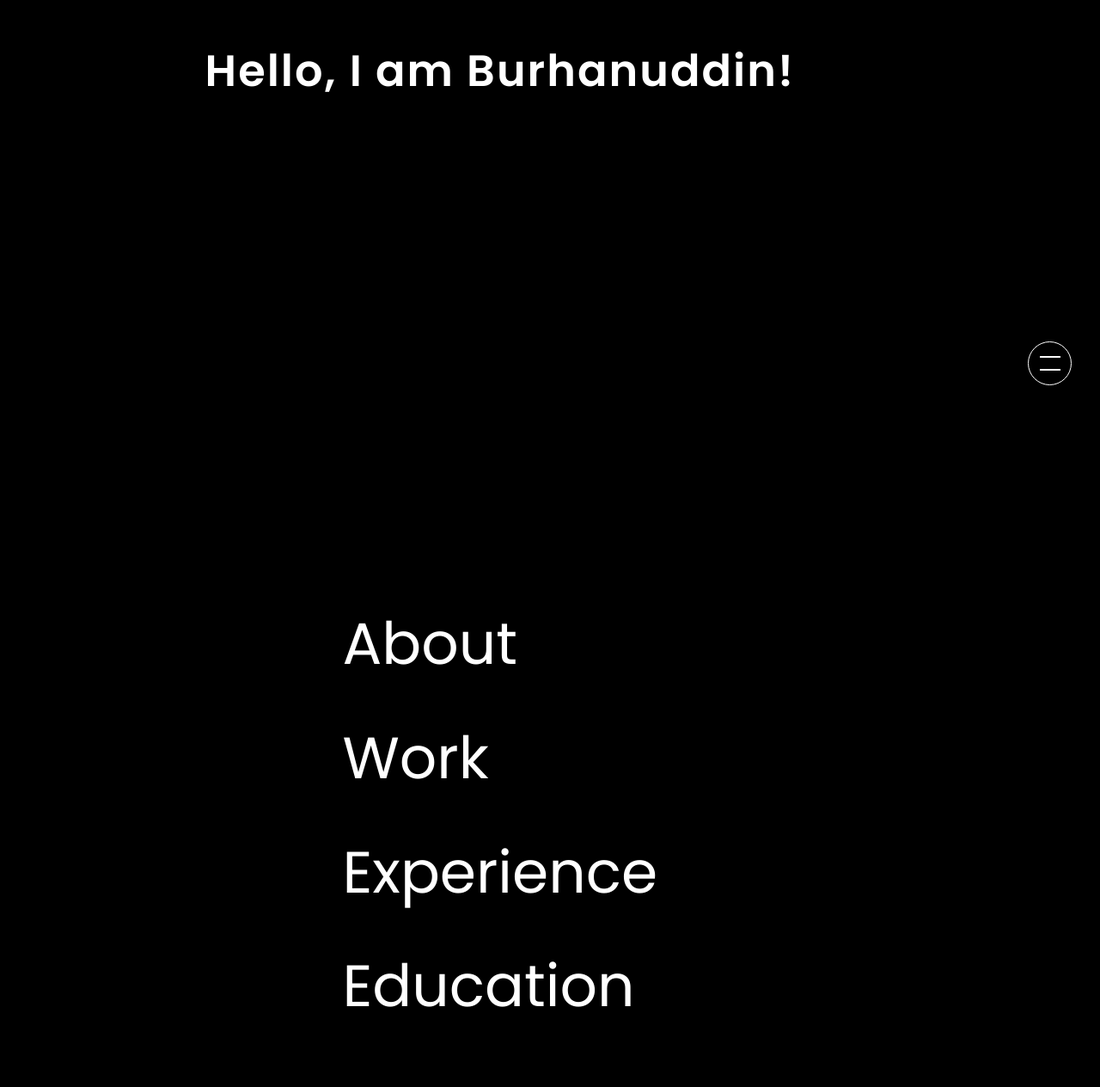
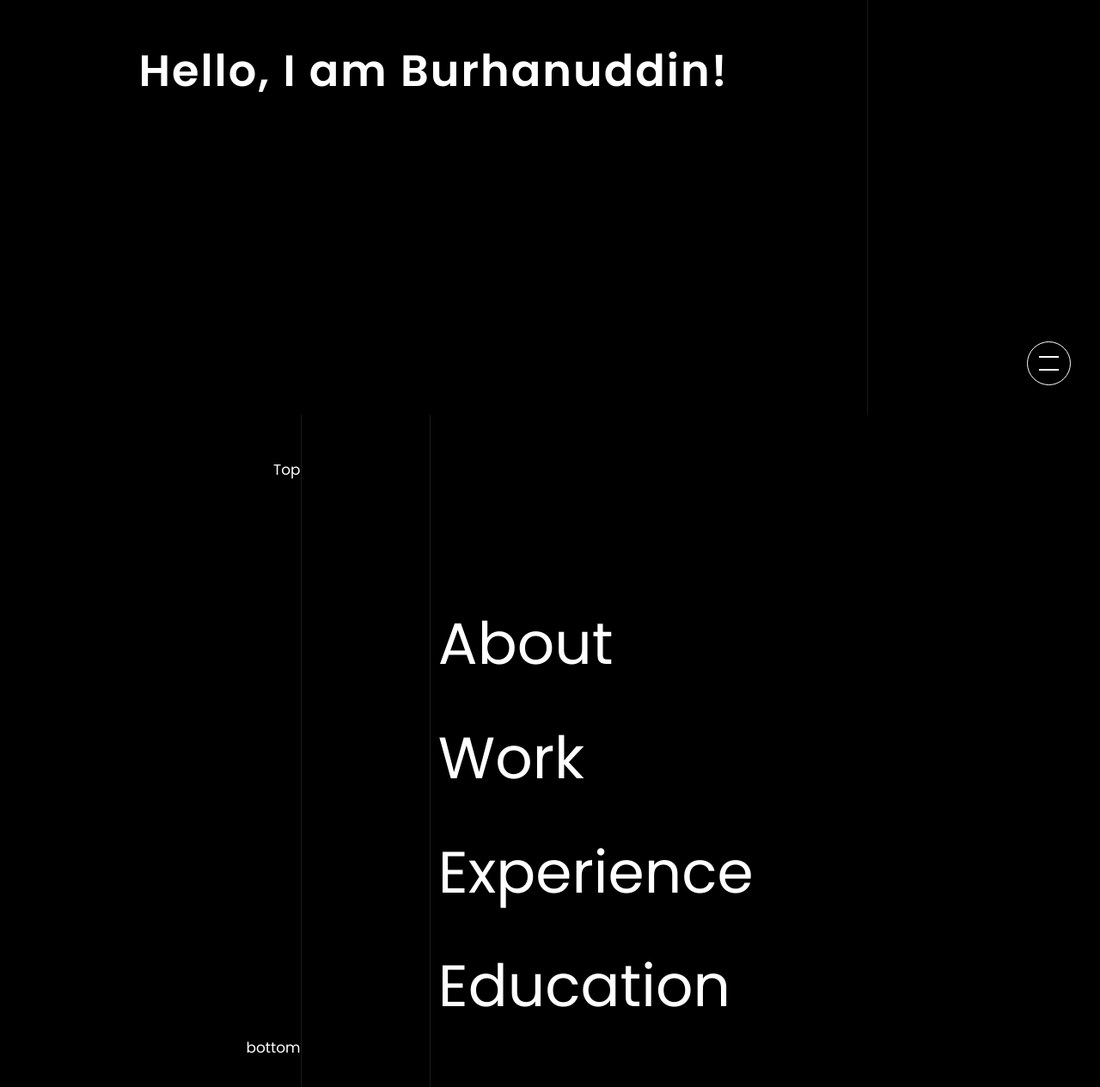
Before and after one commit to burhanuday/react-animations, a React (Create React App) app: page / in a window 1280 px wide. Shown: the part 318-1582 px from the top of the page at 86% size. Built offline with nearby package versions, Linux system fonts and the light colour scheme.

Commit message:
refactor code into components

```diff
--- /dev/null
+++ b/src/components/MenuItems/MenuItem.jsx
@@ -0,0 +1,43 @@
+import styled, { css } from "styled-components";
+
+const MenuItem = styled.a`
+  font-size: 4rem;
+  font-weight: 400;
+  position: relative;
+  display: inline-block;
+  opacity: 0.2;
+
+  transform: translateY(${(props) => props.index * 30 + 20}%);
+
+  transition: opacity 0.5s ease-in-out,
+    transform 0.6s ${(props) => props.index * 0.1 + 0.6}s ease-in-out;
+
+  ${(props) =>
+    props.menuActive &&
+    css`
+      transform: translateY(0);
+    `}
+
+  ${(props) =>
+    (props.index === props.activeItem || props.activeItem === -1) &&
+    css`
+      opacity: 1;
+    `}
+
+  &::after {
+    content: "";
+    position: absolute;
+    left: 0;
+    bottom: 0;
+    height: 3px;
+    width: 0;
+    background-color: white;
+    transition: width 0.6s ease-in-out;
+  }
+
+  &:hover::after {
+    width: 100%;
+  }
+`;
+
+export default MenuItem;
--- /dev/null
+++ b/src/components/MenuItems/MenuItems.jsx
@@ -0,0 +1,7 @@
+import styled from "styled-components";
+
+const MenuList = styled.nav`
+  flex: 1;
+`;
+
+export default MenuList;
--- a/src/containers/Menu/Menu.jsx
+++ b/src/containers/Menu/Menu.jsx
@@ -1,10 +1,12 @@
 import React, { useContext, useState } from "react";
 import styled, { css } from "styled-components";
+
 import { menuContext } from "../../contexts/menu";
+import MenuList from "../../components/MenuItems/MenuItems";
+import MenuItem from "../../components/MenuItems/MenuItem";
 
 const Container = styled.div`
   display: flex;
-  flex-direction: column;
   align-items: center;
   justify-content: center;
 
@@ -22,46 +24,25 @@ const Container = styled.div`
     `}
 `;
 
-const MenuList = styled.nav``;
+const Metadata = styled.div`
+  flex: 0.7;
+  display: flex;
+  flex-direction: column;
+  height: 100%;
 
-const MenuItem = styled.a`
-  font-size: 4rem;
-  font-weight: 400;
-  position: relative;
-  display: inline-block;
-  opacity: 0.2;
+  padding: 3em 0;
 
-  transform: translateY(${(props) => props.index * 30 + 20}%);
+  justify-content: space-between;
+  align-items: flex-end;
+`;
 
-  transition: opacity 0.5s ease-in-out,
-    transform 0.6s ${(props) => props.index * 0.1 + 0.6}s ease-in-out;
-
-  ${(props) =>
-    props.menuActive &&
-    css`
-      transform: translateY(0);
-    `}
-
-  ${(props) =>
-    (props.index === props.activeItem || props.activeItem === -1) &&
-    css`
-      opacity: 1;
-    `}
-
-  &::after {
-    content: "";
-    position: absolute;
-    left: 0;
-    bottom: 0;
-    height: 3px;
-    width: 0;
-    background-color: white;
-    transition: width 0.6s ease-in-out;
-  }
-
-  &:hover::after {
-    width: 100%;
-  }
+const Spacer = styled.div`
+  flex: 0.3;
+  height: 100%;
+  border: 1px solid rgba(255, 255, 255, 0.1);
+  border-top: none;
+  border-bottom: none;
+  margin-right: 0.5em;
 `;
 
 const menuItems = ["About", "Work", "Experience", "Education"];
@@ -72,6 +53,11 @@ const Menu = (props) => {
 
   return (
     <Container active={menuState.active}>
+      <Metadata>
+        <div>Top</div>
+        <div>bottom</div>
+      </Metadata>
+      <Spacer />
       <MenuList>
         {menuItems.map((item, index) => (
           <>
--- a/src/containers/Sidebar/Sidebar.jsx
+++ b/src/containers/Sidebar/Sidebar.jsx
@@ -4,12 +4,14 @@ import HamburgerIcon from "../../components/HamburgerIcon/HamburgerIcon";
 
 const Container = styled.div`
   display: flex;
-  justify-content: center;
+  justify-content: flex-end;
   align-items: flex-end;
 
-  padding: 2em 0em;
+  padding: 2em;
 
-  flex: 0.1;
+  border-left: 1px solid rgba(255, 255, 255, 0.1);
+
+  flex: 0.2;
 `;
 
 const Sidebar = (props) => {
```
